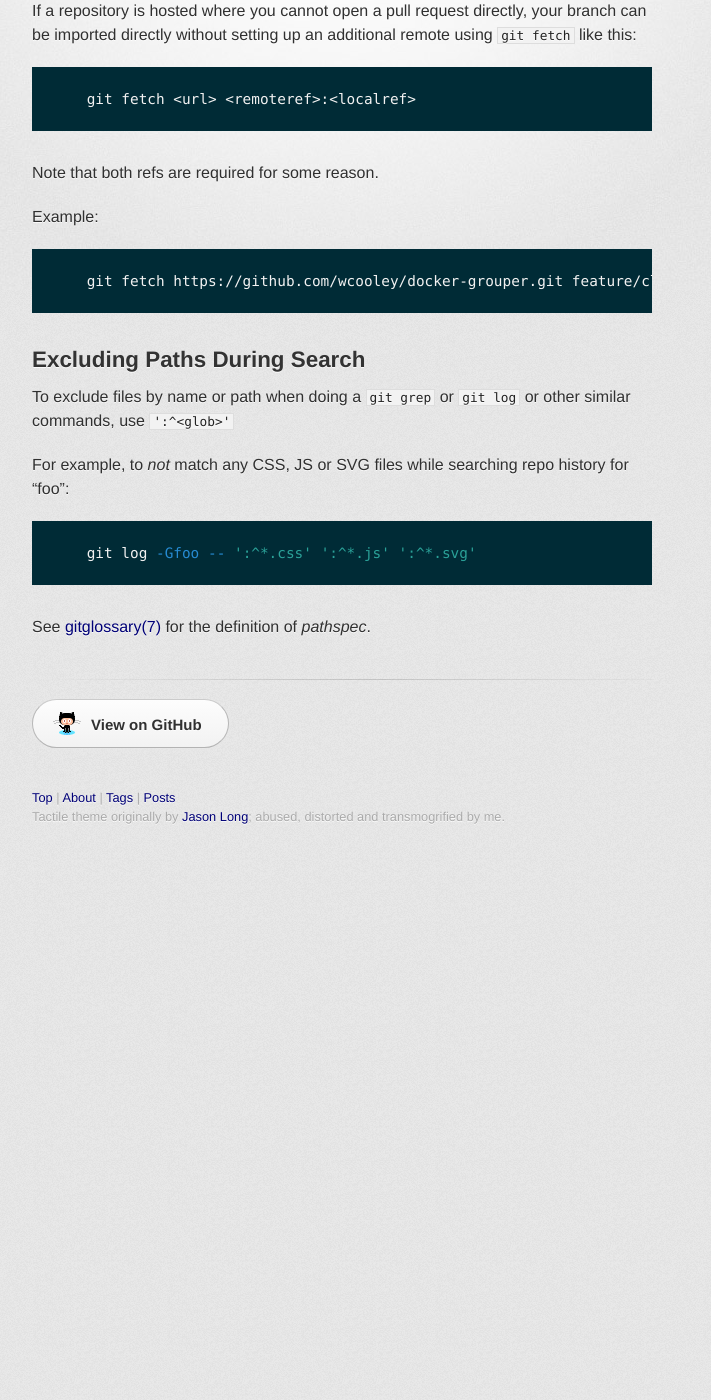
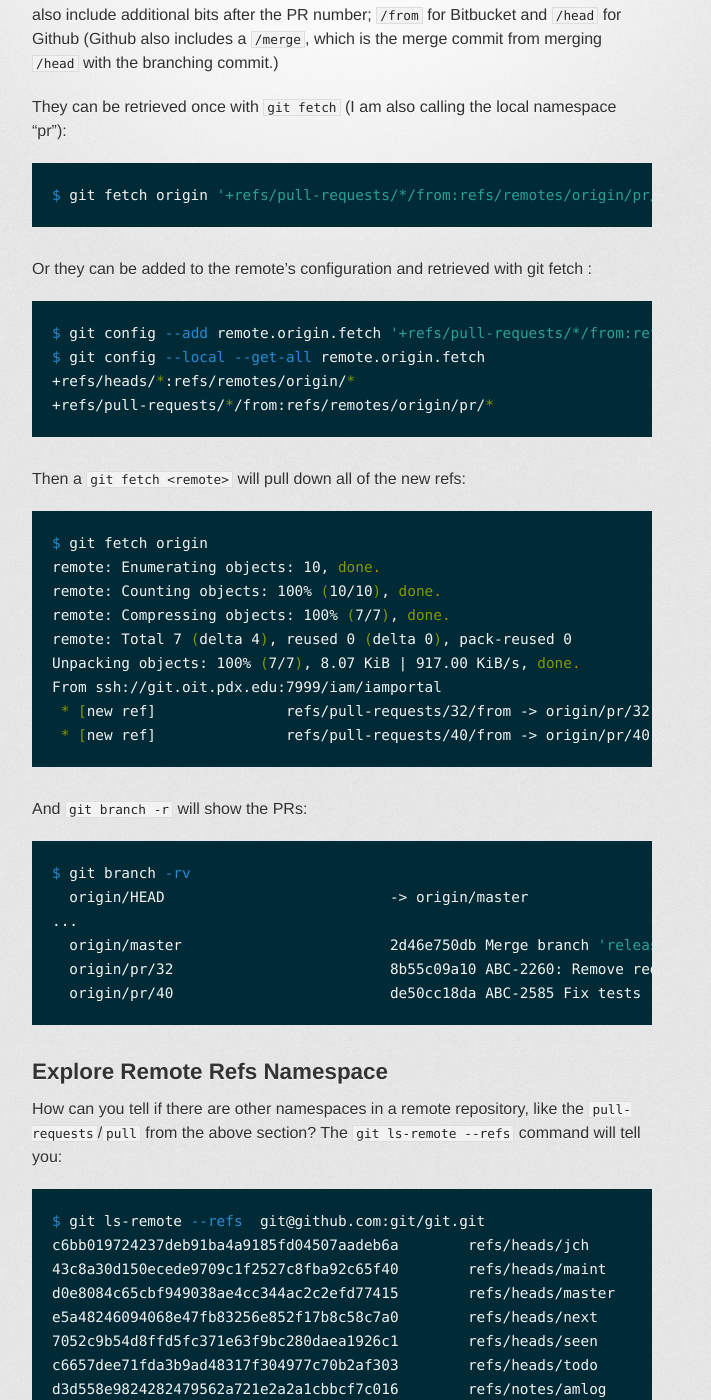
Before and after one commit to wcooley/wcooley.github.io, a Jekyll site: the page built from _posts/2021-12-08-git-tricks.md, in a window 1280 px wide and 1400 px high, scrolled down 284 px. Shown: the whole window, without its empty margins (298-1009 px from the left). Built offline with Jekyll 4.4.1, drawn with Linux system fonts in a browser that asks for light colours; some web fonts are replaced; before the commit the page ends 1140 px from its top, so only the background shows below that; some of the changed text lies outside the part shown.

Commit message:
Add new sections for git PRs and remote refs

````diff
--- a/_posts/2021-12-08-git-tricks.md
+++ b/_posts/2021-12-08-git-tricks.md
@@ -3,6 +3,84 @@ tags: git
 category: git
 title: Git Tricks and Notes
 ---
+## Retrieve Bitbucket and Github Pull Requests
+
+Pull requests aren’t fetched automatically, because they are in a
+separate namespace than `refs/heads` – `refs/pull-requests` for
+Bitbucket and `refs/pull` for Github. Both also include additional bits
+after the PR number; `/from` for Bitbucket and `/head` for Github
+(Github also includes a `/merge`, which is the merge commit from merging
+`/head` with the branching commit.)
+
+They can be retrieved once with `git fetch` (I am also calling the local
+namespace “pr”):
+
+```sh
+$ git fetch origin '+refs/pull-requests/*/from:refs/remotes/origin/pr/*'
+```
+
+Or they can be added to the remote’s configuration and retrieved with git fetch <remote>:
+
+```sh
+$ git config --add remote.origin.fetch '+refs/pull-requests/*/from:refs/remotes/origin/pr/*'
+$ git config --local --get-all remote.origin.fetch
++refs/heads/*:refs/remotes/origin/*
++refs/pull-requests/*/from:refs/remotes/origin/pr/*
+```
+
+Then a `git fetch <remote>` will pull down all of the new refs:
+
+```sh
+$ git fetch origin
+remote: Enumerating objects: 10, done.
+remote: Counting objects: 100% (10/10), done.
+remote: Compressing objects: 100% (7/7), done.
+remote: Total 7 (delta 4), reused 0 (delta 0), pack-reused 0
+Unpacking objects: 100% (7/7), 8.07 KiB | 917.00 KiB/s, done.
+From ssh://git.oit.pdx.edu:7999/iam/iamportal
+ * [new ref]               refs/pull-requests/32/from -> origin/pr/32
+ * [new ref]               refs/pull-requests/40/from -> origin/pr/40
+```
+
+And `git branch -r` will show the PRs:
+
+```sh
+$ git branch -rv
+  origin/HEAD                          -> origin/master
+...
+  origin/master                        2d46e750db Merge branch 'release/2.59.4'
+  origin/pr/32                         8b55c09a10 ABC-2260: Remove redundant check
+  origin/pr/40                         de50cc18da ABC-2585 Fix tests
+```
+
+## Explore Remote Refs Namespace
+
+How can you tell if there are other namespaces in a remote repository, like the `pull-requests`/`pull` from the above section?  The `git ls-remote --refs` command will tell you:
+
+```sh
+$ git ls-remote --refs  git@github.com:git/git.git
+c6bb019724237deb91ba4a9185fd04507aadeb6a	refs/heads/jch
+43c8a30d150ecede9709c1f2527c8fba92c65f40	refs/heads/maint
+d0e8084c65cbf949038ae4cc344ac2c2efd77415	refs/heads/master
+e5a48246094068e47fb83256e852f17b8c58c7a0	refs/heads/next
+7052c9b54d8ffd5fc371e63f9bc280daea1926c1	refs/heads/seen
+c6657dee71fda3b9ad48317f304977c70b2af303	refs/heads/todo
+d3d558e9824282479562a721e2a2a1cbbcf7c016	refs/notes/amlog
+f0d0fd3a5985d5e588da1e1d11c85fba0ae132f8	refs/pull/10/head
+c8198f6c2c9fc529b25988dfaf5865bae5320cb5	refs/pull/10/merge
+...
+```
+
+Tags are included in this list, but you can also list just the tags:
+
+```sh
+$ git ls-remote --refs --tags  git@github.com:git/git.git|head
+d5aef6e4d58cfe1549adef5b436f3ace984e8c86	refs/tags/gitgui-0.10.0
+33682a5e98adfd8ba4ce0e21363c443bd273eb77	refs/tags/gitgui-0.10.1
+ca9b793bda20c7d011c96895e9407fac2df9648b	refs/tags/gitgui-0.10.2
+8c178f72b54f387b84388d093a920ae45b8659dd	refs/tags/gitgui-0.11.0
+...
+```
 
 ## One-shot Pull Request / Branch Import
 
````
